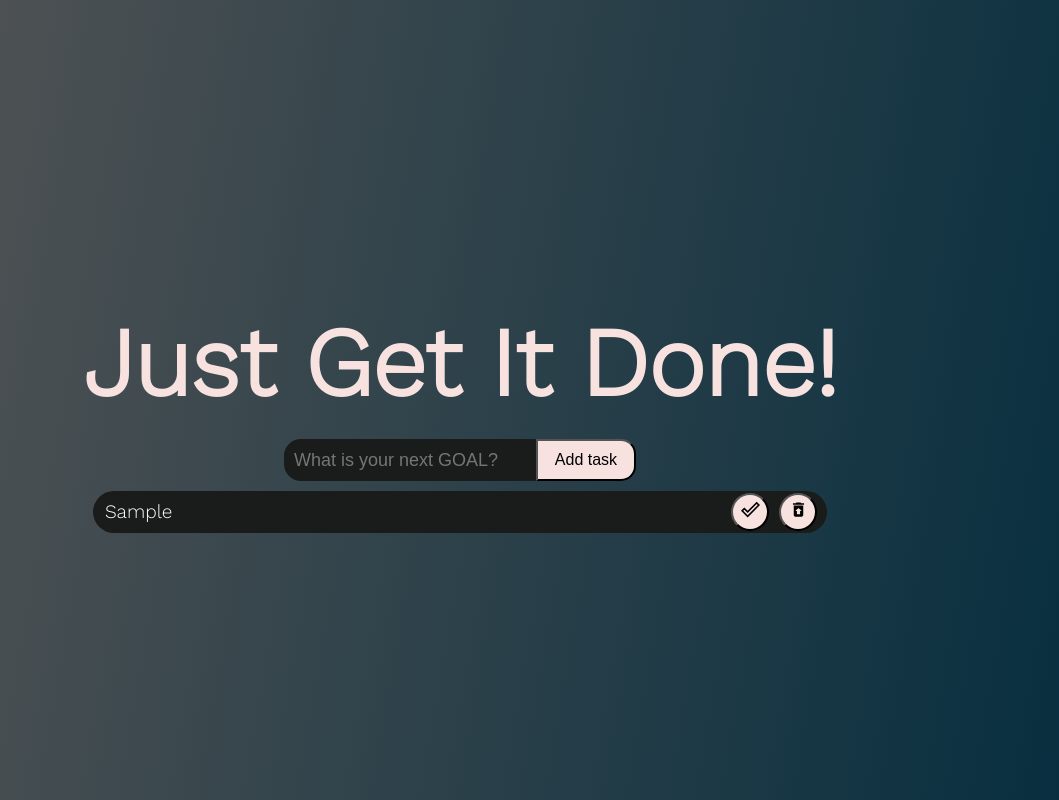
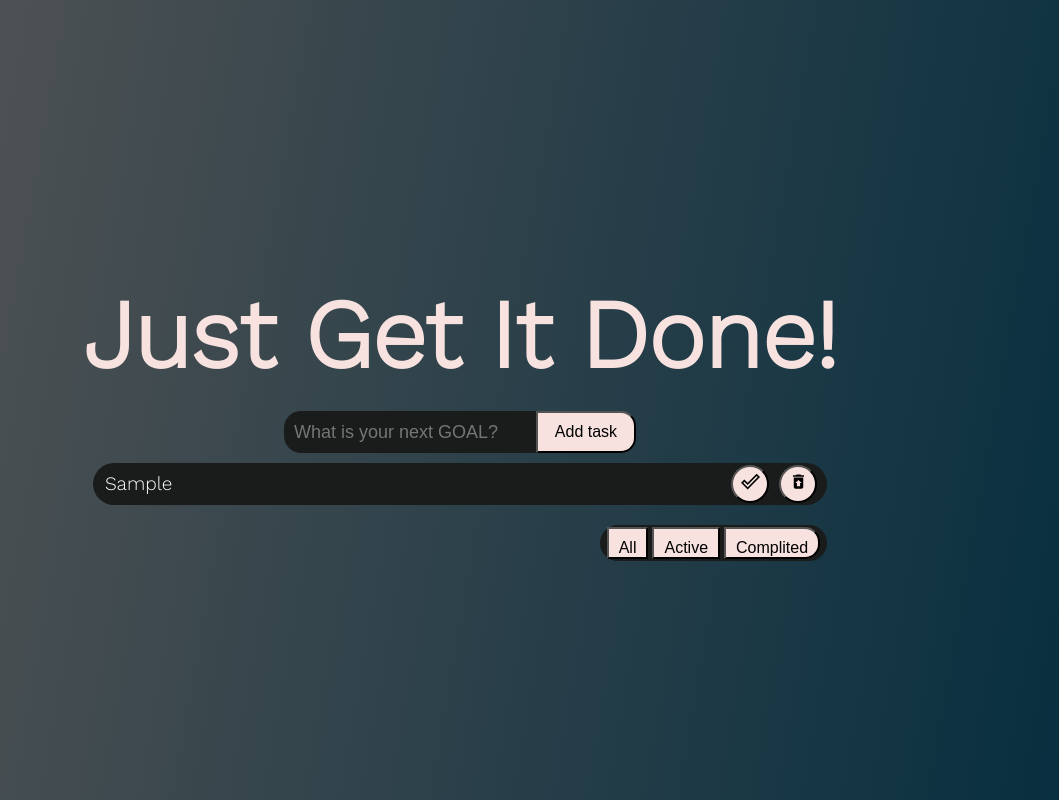
Before and after one commit to iDanVas/TODOS, a React (Vite) app: page / in a window 1280 px wide. Both pictures are taken after typing "Sample" into the empty fields and a click on the button "Add task". Shown: the whole page, without its empty margins (180-1239 px from the left). Built offline with nearby package versions, Linux system fonts and the light colour scheme.

Commit message:
add footer

```diff
--- a/src/App.jsx
+++ b/src/App.jsx
@@ -1,6 +1,7 @@
 import styled from "styled-components";
 import TaskList from "./TasksList.jsx";
 import InputForm from "./InputForm.jsx";
+import Footer from "./Footer.jsx";
 
 function App() {
 
@@ -10,7 +11,9 @@ function App() {
         <TitleH1>Just Get It Done!</TitleH1>
       </ContainerDiv>
       <InputForm />
+      {/* <Filter /> */}
       <TaskList />
+      <Footer />
     </div>
   );
 };
--- /dev/null
+++ b/src/Footer.jsx
@@ -0,0 +1,63 @@
+import styled from "styled-components";
+import { useSelector } from "react-redux";
+
+const Footer = () => {
+
+    const tasks = useSelector((state) => state.tasks);
+
+const active = "";
+const defaultF = "";
+const complited = "";
+
+    return (
+        <Box style={{ display: tasks.length > 0 ? "flex" : "none"}}>
+            <ButtonBox>
+                <Button onClick={defaultF}>All</Button>
+                <Button onClick={active}>Active</Button>
+                <ButtonC onClick={complited}>Complited</ButtonC>
+            </ButtonBox>
+        </Box>
+    )
+};
+
+export default Footer;
+
+const Box = styled.ul`
+min-width: 25%;
+/* justify-content: end; */
+flex-direction: row-reverse;
+/* flex-shrink: 1; */
+`;
+
+const ButtonBox = styled.div`
+  /* display: flex; */
+  /* justify-content: end; */
+  border-radius: 30px;
+  background-color: rgb(26, 27, 27);
+  padding: 2px 5px;
+  margin: 1rem;
+  `;
+
+const Button = styled.button`
+  background-color: rgb(247, 226, 223);
+  color: black;
+  font-size: 16px;
+  cursor: pointer;
+  width: auto;
+  height: 2em;
+  /* border-radius: 10%; */
+  margin: 0 2px;
+  padding: 10px;
+  `;
+
+const ButtonC = styled.button`
+background-color: rgb(247, 226, 223);
+color: black;
+font-size: 16px;
+cursor: pointer;
+width: auto;
+height: 2em;
+border-radius: 0px 15px 15px 0px;
+margin: 0 2px;
+padding: 10px;
+`;
--- a/src/InputForm.jsx
+++ b/src/InputForm.jsx
@@ -4,7 +4,7 @@ import { useRef } from "react";
 
 import { addTask } from "./state/task.slice";
 
-function InputForm() {
+const InputForm = () => {
 
   const dispatch = useDispatch();
   const myInput = useRef();
```
Also changed, not shown: src/Filter.jsx (added, +12 -0 lines).
